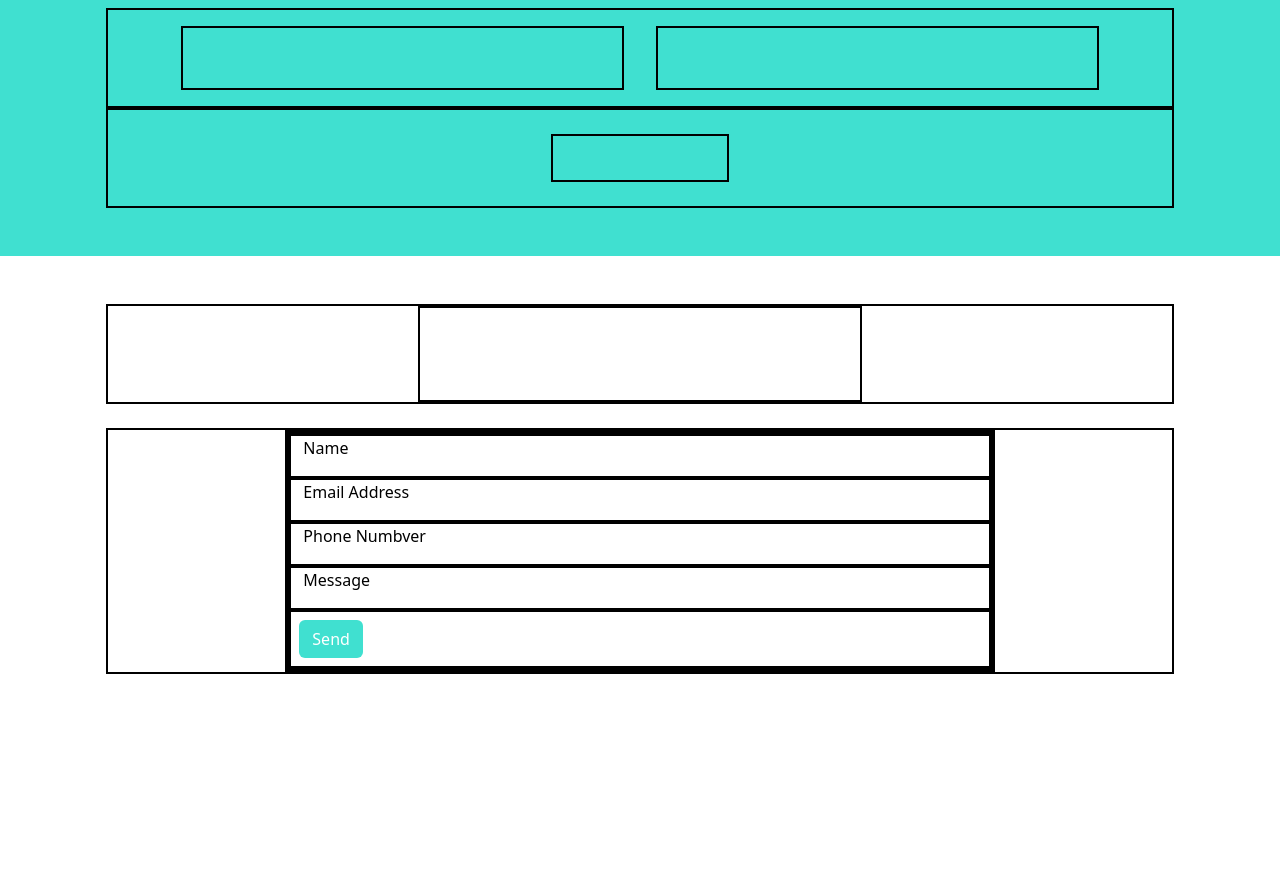
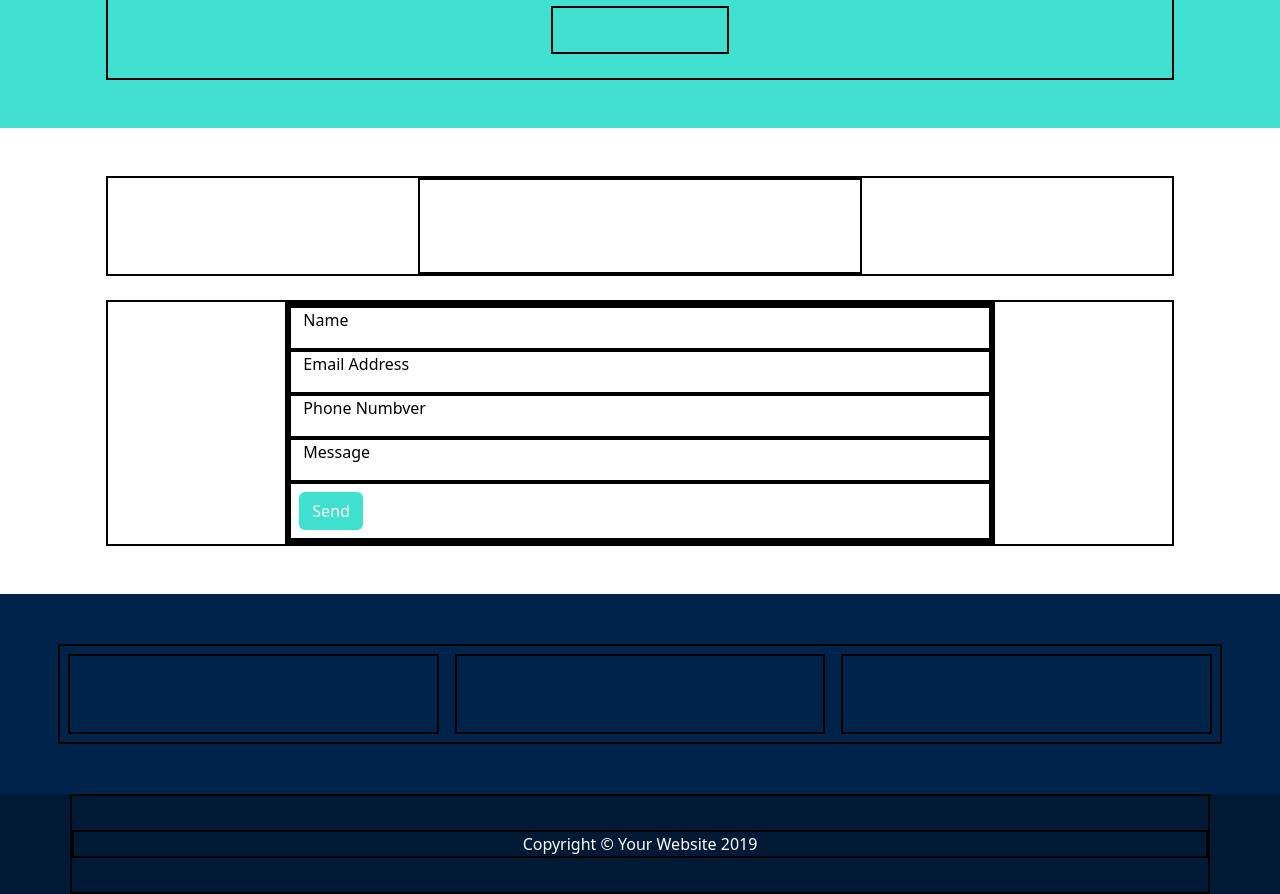
Before and after one commit to Serena-Dong/html-css-bootstrap-freelancer, a plain HTML site: page index.html in a window 1280 px wide. Shown: the part 1200-2094 px from the top of the page. Before the commit the page ends 1922 px from the top, so only its background shows below. Drawn offline with nearby package versions, Linux system fonts and the light colour scheme.

Commit message:
footer struttura

```diff
--- a/index.html
+++ b/index.html
@@ -11,7 +11,7 @@
     <link rel="stylesheet" href="style.css">
 </head>
 <body>
-    <header>
+    <header class="bg-darkblue">
         <div class="container">
             <div class="row">
                 <div class="col-3"></div>
@@ -94,7 +94,25 @@
 
     </main>
 
-    <footer></footer>
+    <footer>
+        <section class="footer-top text-white bg-darkblue">
+            <div class="container">
+                <div class="row text-center">
+                    <div class="col m-2"></div>
+                    <div class="col m-2"></div>
+                    <div class="col m-2"></div>
+                </div>
+            </div>
+        </section>
+        <section class="footer-bottom text-center text-white bg-darknavy">
+            <div class="container">
+                <div class="row align-items-center">
+                    <div class="col">
+                        <span>Copyright © Your Website 2019</span>
+                    </div>
+                </div>
+        </section>
+    </footer>
 
 </body>
 </html>
--- a/style.css
+++ b/style.css
@@ -9,21 +9,25 @@
 .bg-turquoise{
     background-color: turquoise;
 }
-
+.bg-darkblue{
+    background-color: rgb(0, 35, 75);
+}
+.bg-darknavy{
+    background-color: rgb(0, 25, 53);
+}
 
 
 
 /* HEADER */
 
 header{
-    background-color: navy;
     height: 100px;
 }
 
 /* MAIN */
 
 section{
-    min-height: 400px;
+    min-height: 80px;
 }
 
 
@@ -36,3 +40,6 @@ section{
 /* #CONTACT */
 
 /* FOOTER */
+footer .footer-top .container{
+    padding: 50px 0;
+}
```
